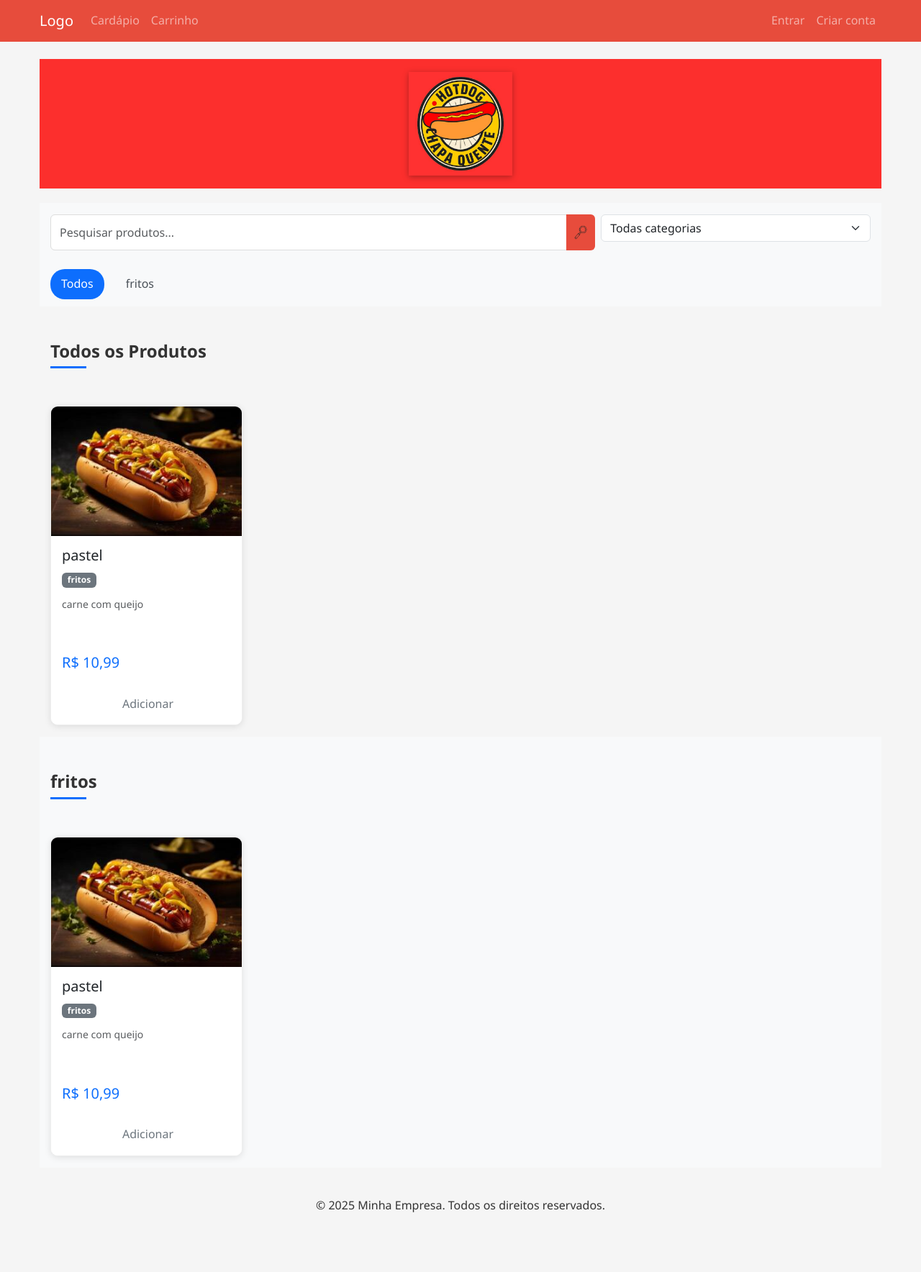
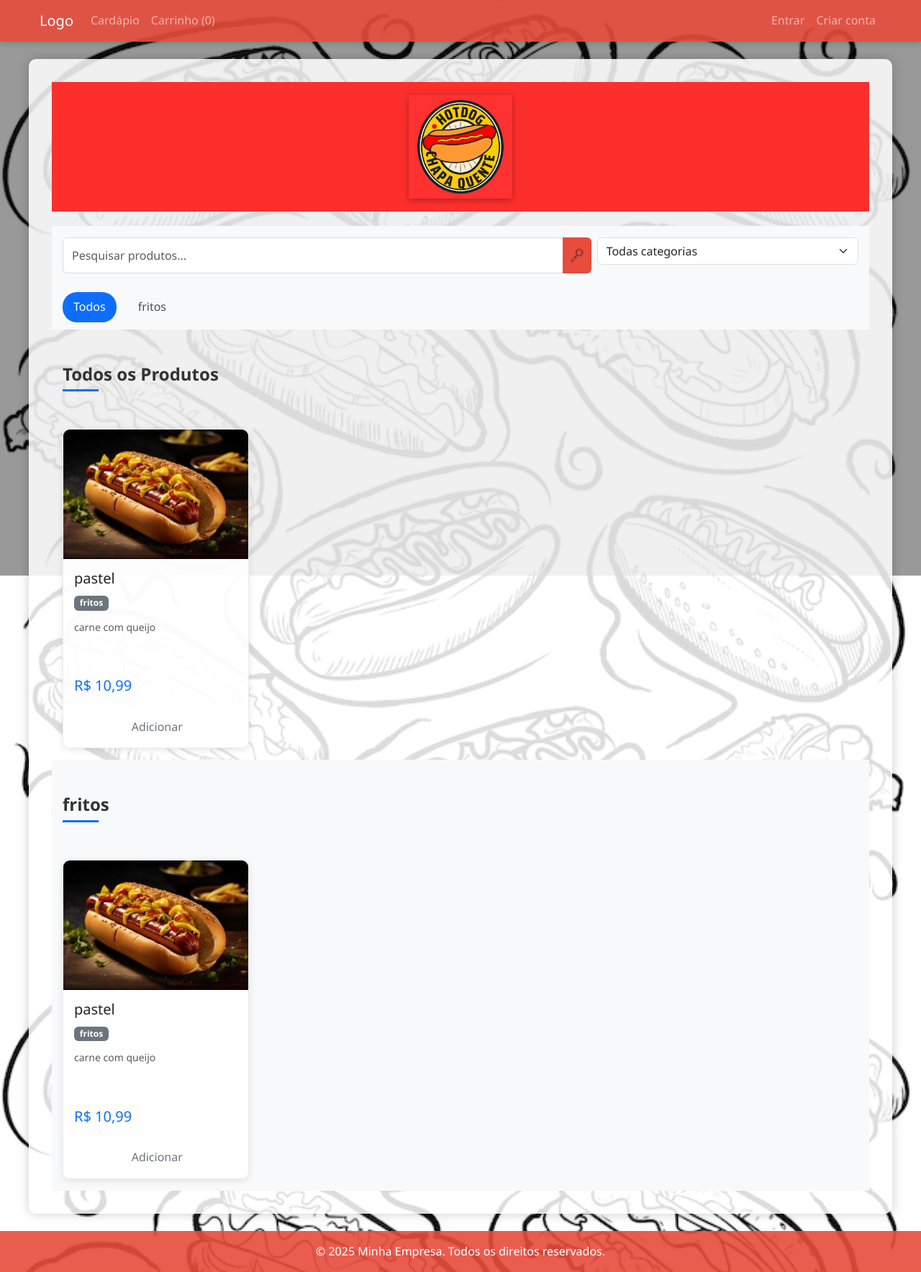
Before and after one commit to jeanbar1/hotdog, a Django app: page / in a window 1280 px wide. Shown: the whole page at 72% size. Before the commit the page ends 1685 px from the top, so only its background shows below. Run offline with Django 5.2, Linux system fonts and the light colour scheme; data comes from the database, SQL or seed files in the repository; both versions use the stored data as it was after the commit.

Commit message:
Fix: correção no base.HTML para o navbar

```diff
--- a/templates/base.html
+++ b/templates/base.html
@@ -8,7 +8,6 @@
 
   <!-- Bootstrap CSS -->
   <link href="https://cdn.jsdelivr.net/npm/bootstrap@5.3.2/dist/css/bootstrap.min.css" rel="stylesheet">
-
   <!-- Estilos globais -->
   <link rel="stylesheet" href="{% static 'css/style.css' %}" />
   {% block extra_css %}{% endblock %}
@@ -37,6 +36,55 @@
     .navbar-dark .navbar-nav .nav-link:hover {
       color: rgba(255, 255, 255, 0.75);
     }
+
+    /* Estilos para o plano de fundo */
+    body {
+      background-image: url('{% static "img/cachorro-quente1_748306-87.avif" %}');
+      background-size: cover;
+      background-repeat: no-repeat;
+      background-position: center;
+      background-attachment: fixed;
+      min-height: 100vh;
+    }
+
+    /* Overlay escuro para melhorar legibilidade */
+    body::before {
+      content: '';
+      position: fixed;
+      top: 0;
+      left: 0;
+      width: 100%;
+      height: 100%;
+      background-color: rgba(0, 0, 0, 0.4); /* Ajuste a opacidade conforme necessário */
+      z-index: -1;
+    }
+
+    /* Conteúdo principal com transparência */
+    main.container {
+      background-color: rgba(255, 255, 255, 0.85);
+      padding: 2rem;
+      border-radius: 10px;
+      box-shadow: 0 0 15px rgba(0, 0, 0, 0.2);
+      margin-top: 2rem;
+      margin-bottom: 2rem;
+    }
+
+    /* Rodapé com transparência */
+    footer.footer {
+      background-color: rgba(231, 76, 60, 0.9) !important; /* Vermelho com transparência */
+      color: white;
+    }
+
+    /* Ajustes para os cards/alerts */
+    .card, .alert {
+      background-color: rgba(255, 255, 255, 0.9);
+    }
+
+    /* Navbar com transparência */
+    .navbar {
+      background-color: rgba(231, 76, 60, 0.9) !important;
+      box-shadow: 0 2px 10px rgba(0, 0, 0, 0.2);
+    }
   </style>
 </head>
 <body class="d-flex flex-column min-vh-100">
@@ -44,25 +92,19 @@
   <header>
     <nav class="navbar navbar-expand-lg navbar-dark bg-primary">
       <div class="container">
-        <a class="navbar-brand" href="{% url 'home' %}">Logo</a>
-
-        <!-- Botão de Toggle para Mobile -->
-        <button class="navbar-toggler" type="button" data-bs-toggle="collapse" data-bs-target="#navbarNav" aria-controls="navbarNav" aria-expanded="false" aria-label="Toggle navigation">
+        <a href="{% url 'home' %}" class="navbar-brand">Logo</a>
+        <button class="navbar-toggler" type="button" data-bs-toggle="collapse" data-bs-target="#navbarNav">
           <span class="navbar-toggler-icon"></span>
         </button>
-
-        <!-- Itens da Navbar (Menu) -->
         <div class="collapse navbar-collapse" id="navbarNav">
-          <ul class="navbar-nav me-auto mb-2 mb-lg-0">
+          <ul class="navbar-nav me-auto">
             <li class="nav-item">
-              <a class="nav-link" href="{% url 'home' %}">Cardápio</a>
+              <a class="nav-link" href="{% url 'listar_produtos' %}">Cardápio</a>
             </li>
             <li class="nav-item">
-              <a class="nav-link" href="{% url 'carrinho' %}">Carrinho</a>
+              <a class="nav-link" href="{% url 'carrinho' %}">Carrinho (<span id="cart-count">0</span>)</a>
             </li>
           </ul>
-
-          <!-- Menu para Usuários -->
           <ul class="navbar-nav">
             {% if user.is_authenticated %}
               <li class="nav-item">
@@ -108,24 +150,10 @@
     </div>
   </footer>
 
-  <!-- Scripts necessários para o funcionamento da Navbar -->
-  {% block extra_js %}
-  <!-- Bootstrap JS Bundle com Popper -->
+  <!-- Bootstrap JS Bundle with Popper -->
   <script src="https://cdn.jsdelivr.net/npm/bootstrap@5.3.2/dist/js/bootstrap.bundle.min.js"></script>
-  <!-- Scripts customizados -->
+  <!-- Scripts globais -->
   <script src="{% static 'js/menu.js' %}"></script>
-
-  <!-- Verifique se o toggle está funcionando -->
-  <script>
-    document.addEventListener('DOMContentLoaded', function () {
-      var navbarToggler = document.querySelector('.navbar-toggler');
-      var navbarCollapse = document.getElementById('navbarNav');
-
-      navbarToggler.addEventListener('click', function () {
-        navbarCollapse.classList.toggle('collapse');
-      });
-    });
-  </script>
-  {% endblock %}
+  {% block extra_js %}{% endblock %}
 </body>
 </html>
--- a/templates/principal/home.html
+++ b/templates/principal/home.html
@@ -7,6 +7,7 @@
 <link rel="stylesheet" href="https://cdnjs.cloudflare.com/ajax/libs/animate.css/4.1.1/animate.min.css"/>
 <link rel="stylesheet" href="{% static 'css/home.css' %}">
 <style>
+
 
   .card-img-container {
     position: relative;
```
Also changed, not shown: db.sqlite3.
